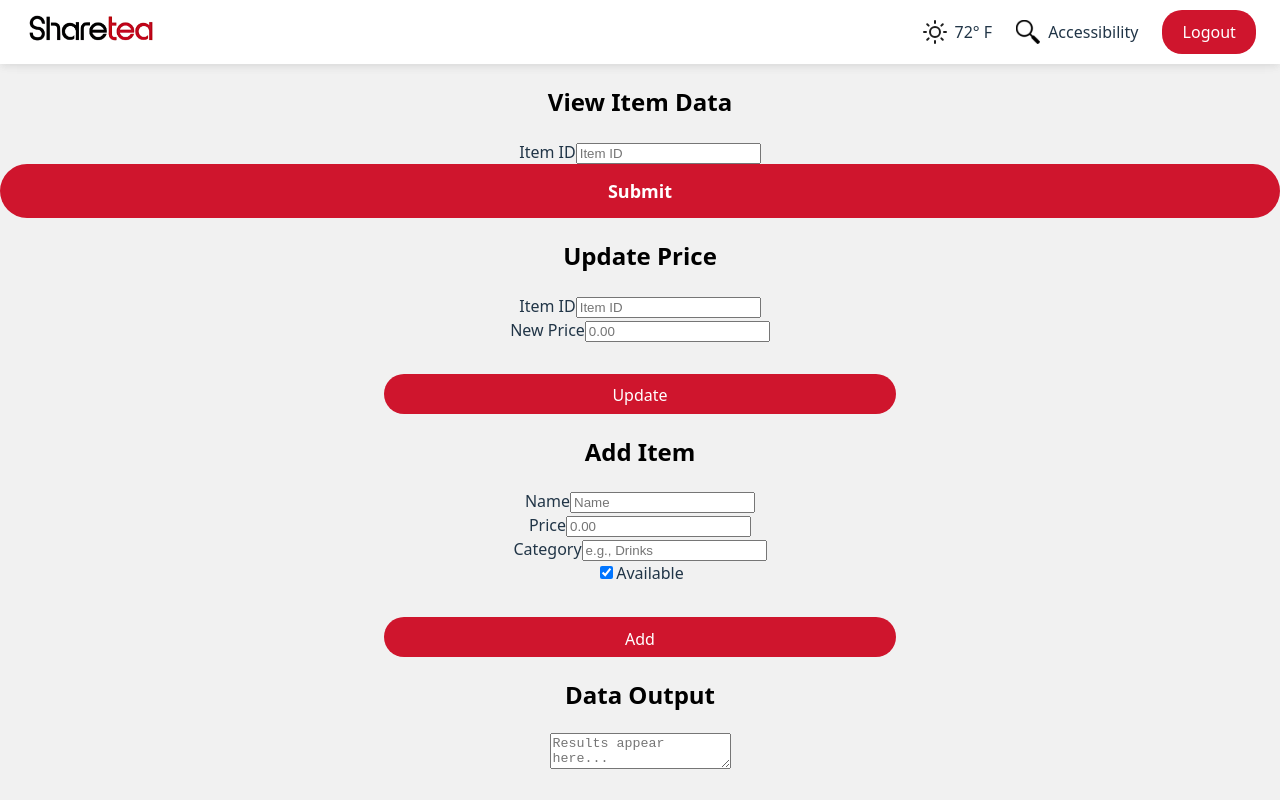
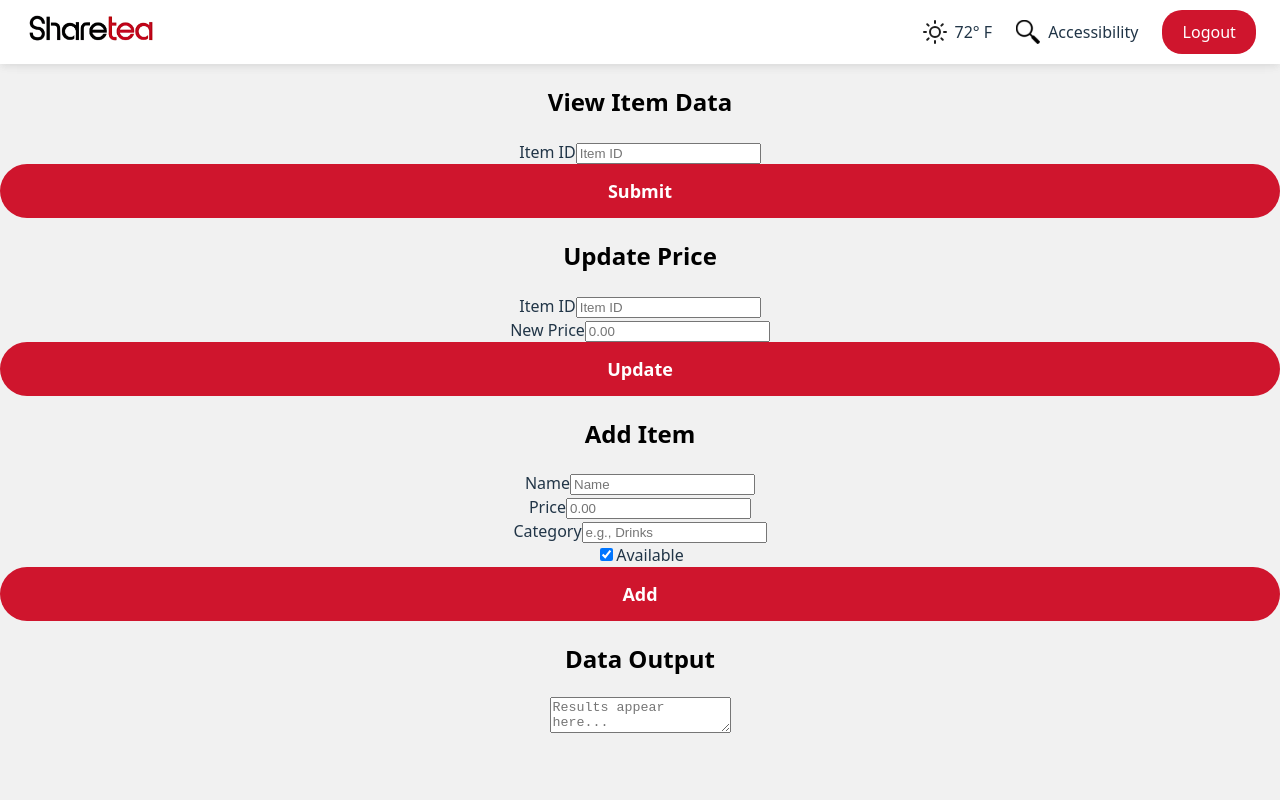
Before and after one commit to CSCE331-Fall2025-900-911/gang-50-project-3, a React (Vite) app: page /update_menu in a window 1280 px wide. Built offline with nearby package versions, Linux system fonts and the light colour scheme.

Commit message:
Update update_menu.tsx
button -> button-updateMenu

```diff
--- a/src/pages/update_menu.tsx
+++ b/src/pages/update_menu.tsx
@@ -67,7 +67,7 @@ export default function UpdateMenu() {
                   onChange={(e) => setViewItemId(e.target.value)}
                 />
                 <div className="mt-auto pt-2">
-                  <button id="viewDataSubmitButton" type="submit" className="btn-checkout">
+                  <button id="viewDataSubmitButton" type="submit" className="btn-updateMenu">
                     Submit
                   </button>
                 </div>
@@ -100,7 +100,7 @@ export default function UpdateMenu() {
                   />
                 </div>
                 <div className="mt-auto pt-2">
-                  <button type="submit" className="button">Update</button>
+                  <button type="submit" className="btn-updateMenu">Update</button>
                 </div>
               </form>
             </section>
@@ -151,7 +151,7 @@ export default function UpdateMenu() {
                   <label htmlFor="isAvailable" className={labelCl}>Available</label>
                 </div>
                 <div className="mt-auto flex items-center gap-2 pt-2">
-                  <button type="submit" className="button">Add</button>
+                  <button type="submit" className="btn-updateMenu">Add</button>
                 </div>
               </form>
             </section>
```
